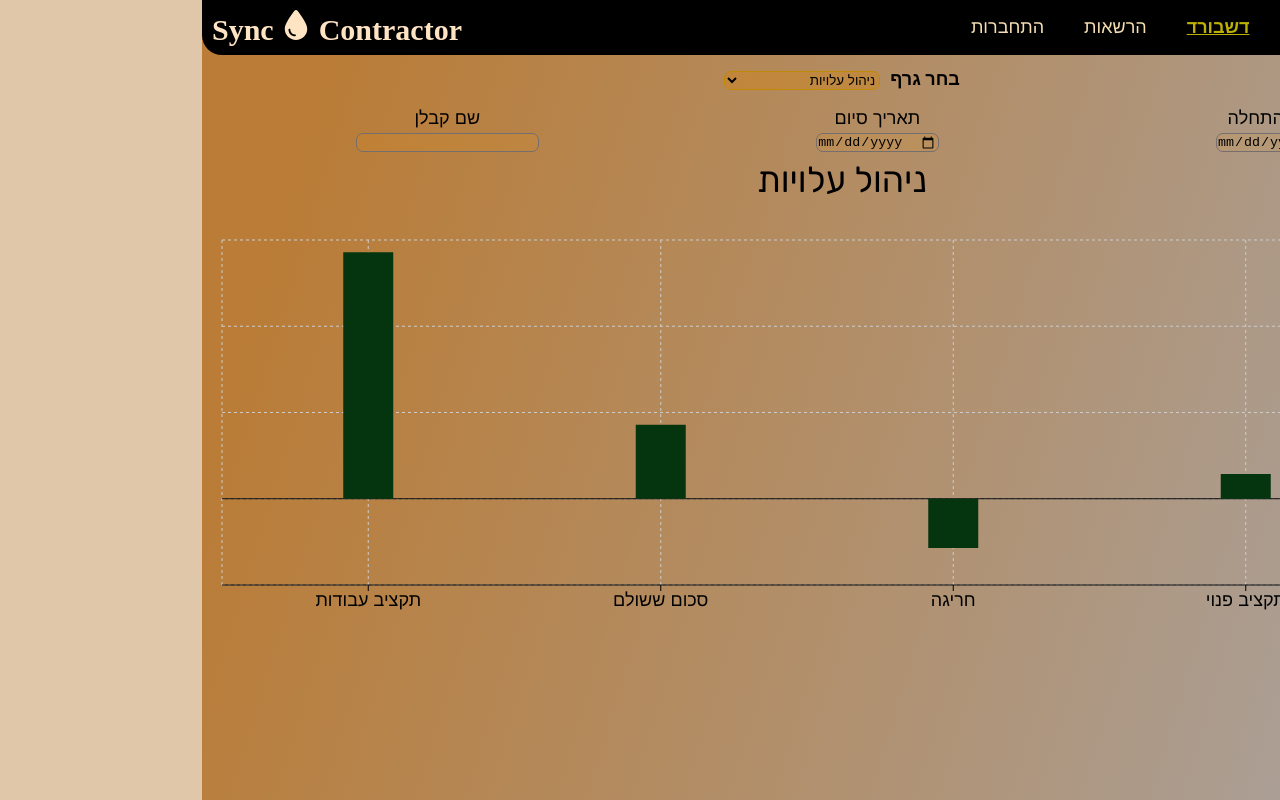
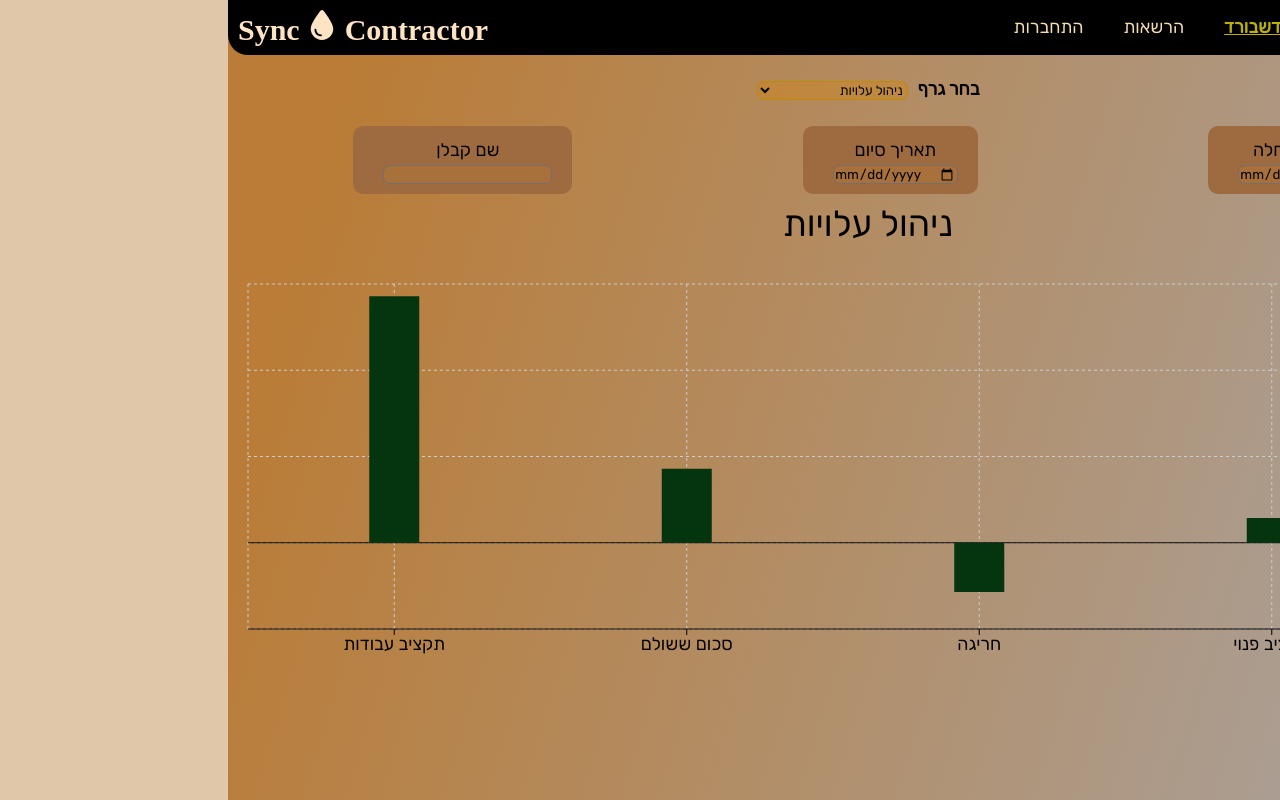
Before and after one commit to anz-davar/sync-contractor, a React (Vite) app: page /sync-contractor/dashboard in a window 1280 px wide. Built offline with nearby package versions, Linux system fonts and the light colour scheme.

Commit message:
added option to charts select and style fixes

```diff
--- a/src/index.css
+++ b/src/index.css
@@ -1,8 +1,5 @@
 body {
   margin: 0;
-  font-family: -apple-system, BlinkMacSystemFont, 'Segoe UI', 'Roboto', 'Oxygen',
-    'Ubuntu', 'Cantarell', 'Fira Sans', 'Droid Sans', 'Helvetica Neue',
-    sans-serif;
   -webkit-font-smoothing: antialiased;
   -moz-osx-font-smoothing: grayscale;
 }
--- a/src/pages/Dashboard.jsx
+++ b/src/pages/Dashboard.jsx
@@ -31,6 +31,7 @@ export const Dashboard = () => {
                     <option value='faults'>סטטוס תקלות לפי מתקן</option>
                     <option value='time'>לוחות זמנים</option>
                     <option value='work'>סטטוס עבודות</option>
+                    <option value='work'>פרויקטים</option>
                 </select>
             </div>
 
--- a/src/styles/basics/_base.scss
+++ b/src/styles/basics/_base.scss
@@ -9,7 +9,7 @@
 }
 
 html {
-    font-family: montserrat, sans-serif;
+    font-family: 'rubik', Arial, sans-serif;
     font-size: 18px;
     background: #ba7c366c;
     color: black;
--- a/src/styles/pages/_dashboard.scss
+++ b/src/styles/pages/_dashboard.scss
@@ -6,9 +6,14 @@
     flex-wrap: wrap;
     margin: 0 10px;
 
+    * {
+        font-family: 'rubik';
+    }
+
     .dashboard-select-container {
         align-self: center;
         justify-self: center;
+        margin: 10px 0;
 
         label {
             font-weight: 600;
@@ -16,7 +21,7 @@
     }
 
     .dashboard-filter-container {
-        margin: 10px 0px;
+        margin: 12px 0px;
         display: flex;
         flex-direction: row;
         flex-wrap: wrap;
@@ -24,7 +29,10 @@
 
         .col-input {
             display: flex;
+            background: rgb(158 107 64);
             flex-direction: column;
+            padding: 10px 20px;
+            border-radius: 10px;
         }
     }
 
@@ -33,6 +41,7 @@
         height: 80vh;
         min-height: 300px;
 
+
     }
 
 }
```
